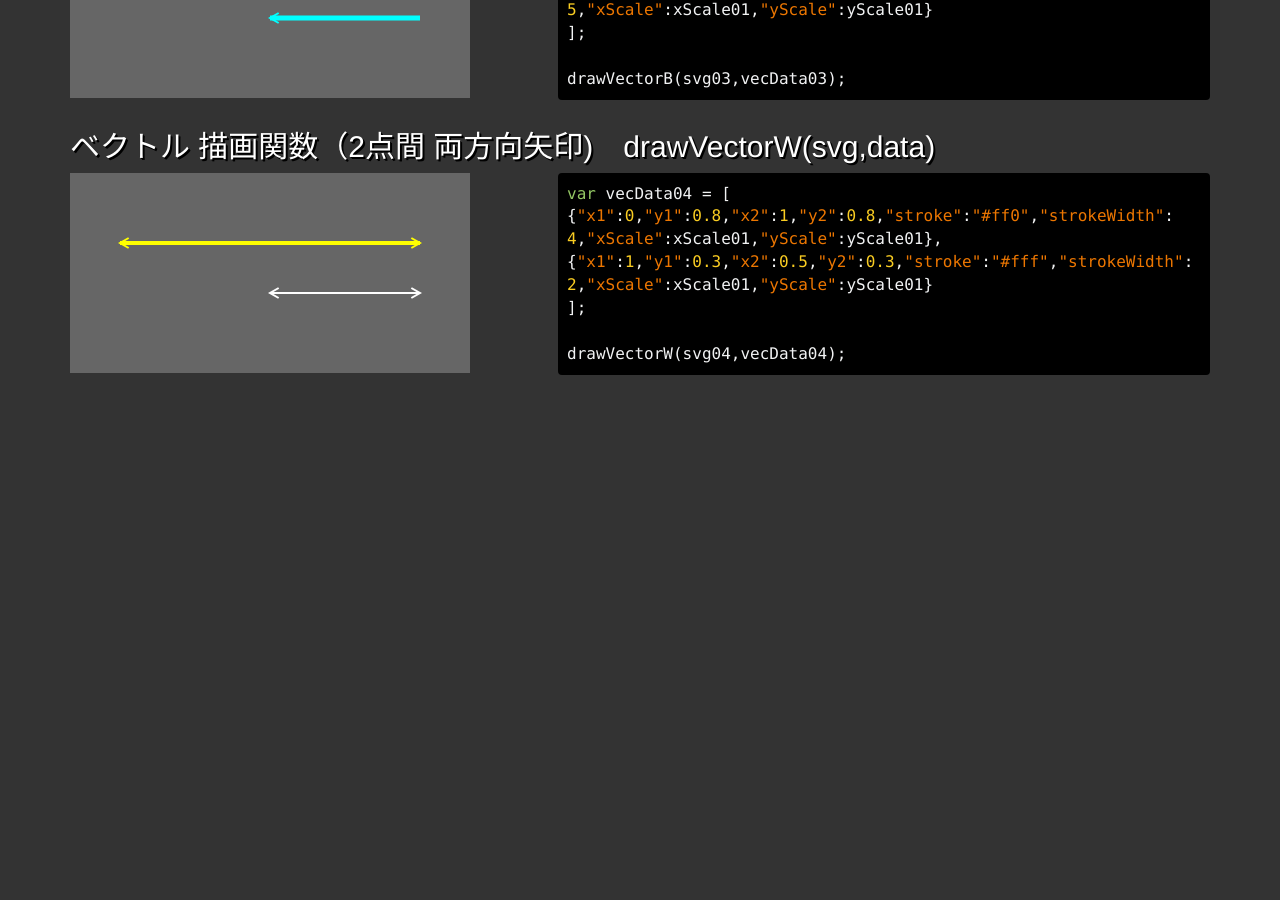
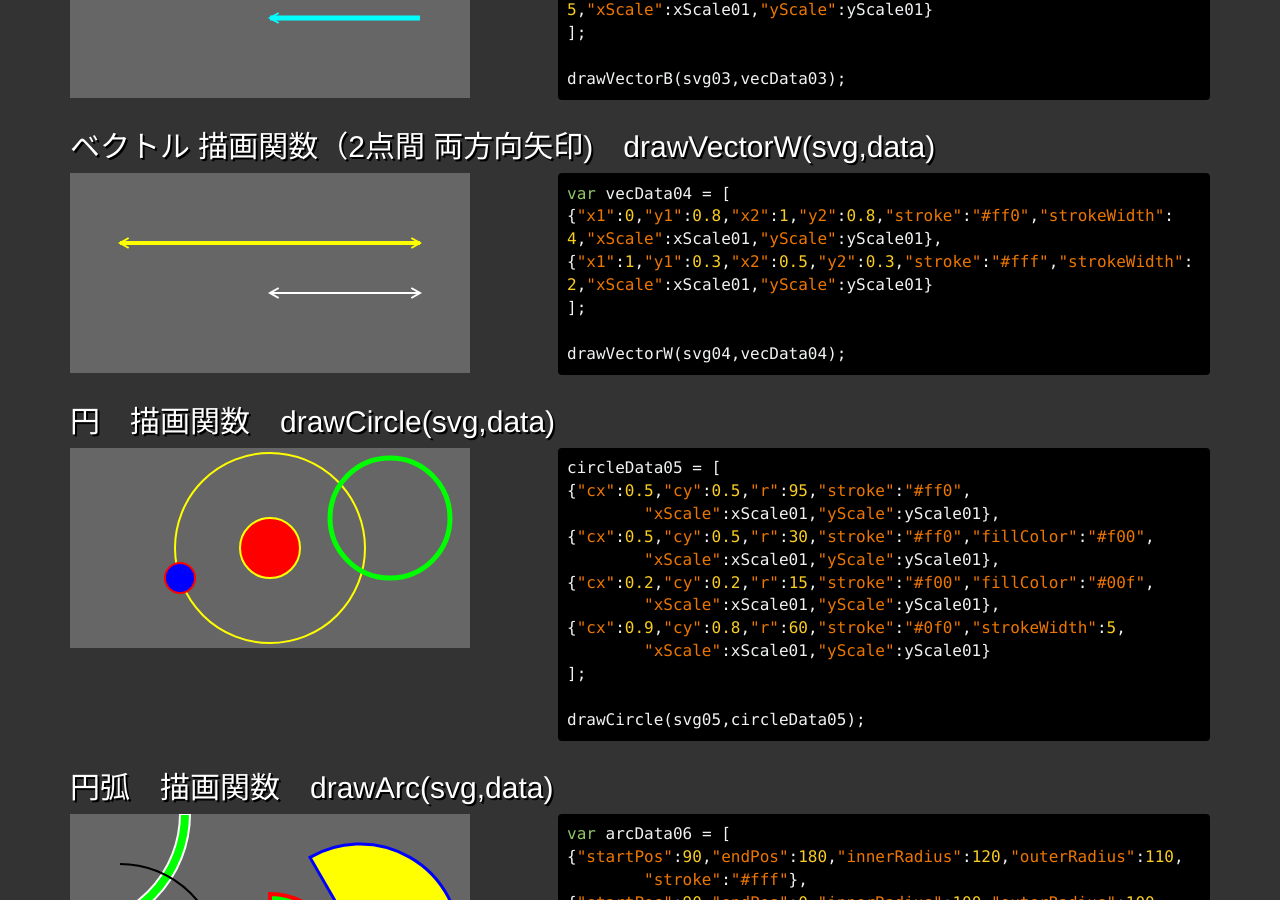
Before and after one commit to koyamatc/d3draw, a Jekyll site: the page index.html, which Jekyll copies as it is, in a window 1280 px wide and 900 px high, scrolled down 767 px. Built offline with Jekyll 4.4.1, drawn with Linux system fonts in a browser that asks for light colours; Markdown is read by kramdown in place of the engine named in the settings; before the commit the page ends 1152 px from its top, so only the background shows below that; some of the changed text lies outside the part shown.

Commit message:
modifying

```diff
--- a/index.html
+++ b/index.html
@@ -92,6 +92,137 @@ drawVectorW(svg04,vecData04);
 			</div>
 		</div><!-- / row -->
 
+		<h2>
+		 円　描画関数　drawCircle(svg,data)
+		</h2>
+		<div class="row">
+			<div class="col-sm-5">
+				<div id="svg05"></div>
+			</div>
+			<div class="col-sm-7">
+<pre>
+circleData05 = [
+{"cx":0.5,"cy":0.5,"r":95,"stroke":"#ff0",
+	"xScale":xScale01,"yScale":yScale01},
+{"cx":0.5,"cy":0.5,"r":30,"stroke":"#ff0","fillColor":"#f00",
+	"xScale":xScale01,"yScale":yScale01},
+{"cx":0.2,"cy":0.2,"r":15,"stroke":"#f00","fillColor":"#00f",
+	"xScale":xScale01,"yScale":yScale01},
+{"cx":0.9,"cy":0.8,"r":60,"stroke":"#0f0","strokeWidth":5,
+	"xScale":xScale01,"yScale":yScale01}
+];
+
+drawCircle(svg05,circleData05);
+</pre>
+			</div>
+		</div><!-- / row -->
+		<h2>
+		 円弧　描画関数　drawArc(svg,data)
+		</h2>
+		<div class="row">
+			<div class="col-sm-5">
+				<div id="svg06"></div>
+			</div>
+			<div class="col-sm-7">
+<pre>
+var arcData06 = [
+{"startPos":90,"endPos":180,"innerRadius":120,"outerRadius":110,
+	"stroke":"#fff"},
+{"startPos":90,"endPos":0,"innerRadius":100,"outerRadius":100,
+	"xScale":xScale01,"yScale":yScale01},
+{"startPos":120,"endPos":0,"innerRadius":50,"outerRadius":70,
+ "stroke":"#f00","strokeWidth":4,
+ "xTranslate":0.5,"yTranslate":0,
+ "xScale":xScale01,"yScale":yScale01},
+ {"startPos":90,"endPos":-30,"innerRadius":20,"outerRadius":100,
+ 	 "stroke":"#00f","strokeWidth":3,"fillColor":"#ff0",
+ 	 "xTranslate":0.8,"yTranslate":0.2,
+   "xScale":xScale01,"yScale":yScale01}
+];
+
+drawArc(svg06,arcData06);
+</pre>
+			</div>
+		</div><!-- / row -->
+
+		<h2>
+		 楕円　描画関数　drawEllipse(svg,data)
+		</h2>
+		<div class="row">
+			<div class="col-sm-5">
+				<div id="svg07"></div>
+			</div>
+			<div class="col-sm-7">
+<pre>
+</pre>
+			</div>
+		</div><!-- / row -->
+
+		<h2>
+		 長方形　描画関数　drawRectangle(svg,data)
+		</h2>
+		<div class="row">
+			<div class="col-sm-5">
+				<div id="svg08"></div>
+			</div>
+			<div class="col-sm-7">
+<pre>
+</pre>
+			</div>
+		</div><!-- / row -->
+
+		<h2>
+		 直角三角形　描画関数　drawRightTri(svg,data)
+		</h2>
+		<div class="row">
+			<div class="col-sm-5">
+				<div id="svg09"></div>
+			</div>
+			<div class="col-sm-7">
+<pre>
+</pre>
+			</div>
+		</div><!-- / row -->
+
+		<h2>
+		 多角形　描画関数　drawPolygon(svg,data)
+		</h2>
+		<div class="row">
+			<div class="col-sm-5">
+				<div id="svg10"></div>
+			</div>
+			<div class="col-sm-7">
+<pre>
+</pre>
+			</div>
+		</div><!-- / row -->
+
+		<h2>
+		 文字　描画関数　drawＴｅｘｔ(svg,data)
+		</h2>
+		<div class="row">
+			<div class="col-sm-5">
+				<div id="svg10"></div>
+			</div>
+			<div class="col-sm-7">
+<pre>
+</pre>
+			</div>
+		</div><!-- / row -->
+
+		<h2>
+		 Mathjax　描画関数　drawMathjax(svg,data)
+		</h2>
+		<div class="row">
+			<div class="col-sm-5">
+				<div id="svg10"></div>
+			</div>
+			<div class="col-sm-7">
+<pre>
+</pre>
+			</div>
+		</div><!-- / row -->
+
 	</div><!-- / container -->
 
 	<script src="js/jquery.js" charset="utf-8"></script>
@@ -145,6 +276,31 @@ $(document).on('ready',function(){
 				.append("svg")
 				.attr("class","svg1");
 
+		// svg container
+		var svg05 = d3.select("#svg05")
+				.append("svg")
+				.attr("class","svg1");
+
+		// svg container
+		var svg06 = d3.select("#svg06")
+				.append("svg")
+				.attr("class","svg1");
+
+		// svg container
+		var svg07 = d3.select("#svg07")
+				.append("svg")
+				.attr("class","svg1");
+
+		// svg container
+		var svg08 = d3.select("#svg08")
+				.append("svg")
+				.attr("class","svg1");
+
+		// svg container
+		var svg09 = d3.select("#svg09")
+				.append("svg")
+				.attr("class","svg1");
+
 		d3.selectAll(".svg1")
 				.attr("height",height)
 				.attr("width",width)
@@ -195,6 +351,65 @@ $(document).on('ready',function(){
 
 		 drawVectorW(svg04,vecData04);
 
+		// drawCircle(svg05,data)
+		circleData05 = [
+			{"cx":0.5,"cy":0.5,"r":95,"stroke":"#ff0",
+			"xScale":xScale01,"yScale":yScale01},
+			{"cx":0.5,"cy":0.5,"r":30,"stroke":"#ff0","fillColor":"#f00",
+			"xScale":xScale01,"yScale":yScale01},
+			{"cx":0.2,"cy":0.2,"r":15,"stroke":"#f00","fillColor":"#00f",
+			"xScale":xScale01,"yScale":yScale01},
+			{"cx":0.9,"cy":0.8,"r":60,"stroke":"#0f0","strokeWidth":5,
+			"xScale":xScale01,"yScale":yScale01}
+
+		];
+
+		drawCircle(svg05,circleData05);
+
+  	//drawArc
+  	var arcData06 = [
+  		{"startPos":90,"endPos":180,"innerRadius":120,"outerRadius":110,
+  		"stroke":"#fff"},
+  		{"startPos":90,"endPos":0,"innerRadius":100,"outerRadius":100,
+  			"xScale":xScale01,"yScale":yScale01},
+  		{"startPos":120,"endPos":0,"innerRadius":50,"outerRadius":70,
+  		 "stroke":"#f00","strokeWidth":4,
+  		 "xTranslate":0.5,"yTranslate":0,
+  			"xScale":xScale01,"yScale":yScale01},
+  		{"startPos":90,"endPos":-30,"innerRadius":20,"outerRadius":100,
+  		 "stroke":"#00f","strokeWidth":3,"fillColor":"#ff0",
+  		 "xTranslate":0.8,"yTranslate":0.2,
+  			"xScale":xScale01,"yScale":yScale01}
+
+  	];
+
+  	drawArc(svg06,arcData06);
+
+  	// 楕円形
+  	ellipseData07 = [
+  		{"cx":0.4,"cy":0.7,"xScale":xScale01,"yScale":yScale01},
+  		{"cx":0.8,"cy":0.3,"rx":50,"ry":80,"stroke":"#f00","fillColor":"#ff0",
+  		 "xScale":xScale01,"yScale":yScale01},
+  		{"cx":0.2,"cy":1.5,"rx":40,"ry":60,"stroke":"#f00","fillColor":"#00f",
+  		 "rAngle":45,"xScale":xScale01,"yScale":yScale01}
+  	];
+
+  	drawEllipse(svg07,ellipseData07);
+
+  	// 長方形
+  	rectData08 = [
+  		{"x":0.3,"y":0.9,"width":200,"height":90,"stroke":"lime" ,"xScale":xScale01,"yScale":yScale01},
+  		{"x":0.6,"y":0.5,"width":50,"height":80,"stroke":"#f00","fillColor":"#ff0",
+  		 "xScale":xScale01,"yScale":yScale01},
+  		{"x":0.2,"y":1.5,"width":40,"height":60,"stroke":"#f00","fillColor":"#00f",
+  		 "rAngle":45,"xScale":xScale01,"yScale":yScale01}
+  	];
+
+  	drawRect(svg08,rectData08);
+
+  	/* 直角三角形 */
+  	drawRTriangle(svg09,lineData01);
+
 	</script>
 </body>
 </html>
--- a/js/d3draws.js
+++ b/js/d3draws.js
@@ -119,9 +119,8 @@
           })
           .attr("class",function(d){
             return "d3vectorA";
-          });
-
-     vectorsA.each(drawArrowHead);
+          })
+          .each(drawArrowHead);
 
 
   };
@@ -177,14 +176,14 @@
           })
           .attr("class",function(d){
             return "d3vectorB";
-          });
-
-     vectorsB.each(drawArrowHead);
+          })
+          .each(drawArrowHead);
 
   };
 
   /**
     draw vector line between points
+       with arrowHead and Tail
                                     */
   function drawVectorW(svg,data){
 
@@ -233,10 +232,9 @@
           })
           .attr("class",function(d){
             return "d3vectorW";
-          });
-
-     vectorsW.each(drawArrowHead);
-     vectorsW.each(drawArrowTail);
+          })
+          .each(drawArrowHead)
+          .each(drawArrowTail);
 
   };
 
@@ -342,22 +340,203 @@
 
   };
 
+  /** draw circle */
+  function drawCircle(svg,data){
+    svg.selectAll(".circle")
+    .data(data)
+    .enter()
+    .append("circle")
+    .attr("cx",function(d){
+      return d.xScale?d.xScale(d.cx):d.cx;
+     })
+    .attr("cy",function(d){
+      return d.yScale?d.yScale(d.cy):d.cy;
+     })
+    .attr("r",function(d){ return d.r })
+    .attr("stroke",function(d){
+      return d.stroke?d.stroke:"#000"
+    ;})
+    .attr("stroke-width", function(d){
+      return d.strokeWidth?d.strokeWidth:2
+    ;})
+    .style("fill",function(d){
+      return d.fillColor?d.fillColor:"none";
+    })
+    .attr("id", function(d,i){
+      return d.id?d.id:"circle"+i
+    ;})
+    .attr("class", function(d){
+      return "circle"
+    ;})
+    .attr("class", function(d){
+      return d.class?d.class:""
+    ;})
+
+  }
+
+
+
   /* arc　描画関数　*/
-  function drawArc(svg,startPos,endPos,innerRadius,outerRadius,strokeWidth,stroke,fillColor,xScale,yScale){
+  //function drawArc(svg,startPos,endPos,innerRadius,outerRadius,strokeWidth,stroke,fillColor,xScale,yScale){
+  function drawArc(svg,data){
+    var arc = d3.svg.arc()
+      .innerRadius(function(d){return d.innerRadius})
+      .outerRadius(function(d) {return d.outerRadius})
+      .startAngle(function(d){return d.startPos * aDegree;})
+      .endAngle(function(d) { return d.endPos * aDegree;});
 
-    var arc = d3.svg.arc()
-      .innerRadius(function(){return innerRadius})
-      .outerRadius(function() {return outerRadius})
-      .startAngle(function(){return startPos * aDegree;})
-      .endAngle(function() { return endPos * aDegree;});
+    svg.selectAll(".arcs")
+    .data(data)
+    .enter()
+    .append("path")
+    .attr("transform", function(d){
+      return d.xScale?"translate(" +
+                        d.xScale(d.xTranslate?d.xTranslate:0) + "," +
+                        d.yScale(d.yTranslate?d.yTranslate:0) +")"
+                      :"translate(" +
+                        d.xTranslate?d.xTranslate:0 + "," +
+                        d.yTranslate?d.yTranslate:0 + ")"
+    ;})
+    .attr("d", arc)
+    .attr("stroke",function(d){
+      return d.stroke?d.stroke:"#000";})
+    .attr("stroke-width", function(d){
+      return d.strokeWidth?d.strokeWidth:2;})
+    .style("fill",function(d){
+      return d.fillColor?d.fillColor:"#0f0";})
+    .attr("id",function(d,i){
+      return d.id?d.id:"arc"+i;
+    })
+    .attr("class",function(d){
+      return "arcs"
+    })
+    .attr("class",function(d){
+      return d.class?d.class:"";
+    });
 
-    svg.append("path")
-    .attr("transform", "translate("+xScale(0)+","+yScale(0)+")")
-    .attr("d", arc)
-    .attr("stroke",function(){return stroke;})
-    .attr("stroke-width", function(){return strokeWidth;})
-    .attr("fill",function(){return fillColor;});
+  };
 
+  /** draw Ellipse */
+  function drawEllipse(svg,data){
+    svg.selectAll(".ellipse")
+      .data(data)
+      .enter()
+      .append("ellipse")
+      .attr("cx",function(d){
+        return d.xScale?d.xScale(d.cx?d.cx:0):d.cx?d.cx:0;
+      })
+      .attr("cy",function(d){
+        return d.yScale?d.yScale(d.cy?d.cy:0):d.cy?d.cy:0;
+      })
+      .attr("rx",function(d){
+        return d.rx?d.rx:20;
+      })
+      .attr("ry",function(d){
+        return d.ry?d.ry:10;
+      })
+      .attr("stroke",function(d){
+        return d.stroke?d.stroke:"#000";
+      })
+      .attr("stroke-width", function(d){
+        return d.strokeWidth?d.strokeWidth:2;
+      })
+      .style("fill",function(d){
+       return d.fillColor?d.fillColor:"none";
+      })
+      .attr("id",function(d,i){
+        return d.id?d.id:"ellipse"+i;
+      })
+      .attr("class",function(d){
+        return "ellipsee"
+      })
+      .attr("class",function(d){
+        return d.class?d.class:"";
+      })
+      .attr("transform",function(d){
+        return d.rAngle?"rotate("+d.rAngle+")":"rotate(0)"
+      });
+
+  };
+
+
+  /** draw Rectangle */
+  function drawRect(svg,data){
+    svg.selectAll(".rect")
+      .data(data)
+      .enter()
+      .append("rect")
+      .attr("x",function(d){
+        return d.xScale?d.xScale(d.x?d.x:0):d.x?d.x:0;
+      })
+      .attr("y",function(d){
+        return d.yScale?d.yScale(d.y?d.y:0):d.y?d.y:0;
+      })
+      .attr("width",function(d){
+        return d.width?d.width:20;
+      })
+      .attr("height",function(d){
+        return d.height?d.height:10;
+      })
+      .attr("stroke",function(d){
+        return d.stroke?d.stroke:"#000";
+      })
+      .attr("stroke-width", function(d){
+        return d.strokeWidth?d.strokeWidth:2;
+      })
+      .style("fill",function(d){
+       return d.fillColor?d.fillColor:"none";
+      })
+      .attr("id",function(d,i){
+        return d.id?d.id:"rect"+i;
+      })
+      .attr("class",function(d){
+        return "rect"
+      })
+      .attr("class",function(d){
+        return d.class?d.class:"";
+      })
+      .attr("transform",function(d){
+        return d.rAngle?"rotate("+d.rAngle+")":"rotate(0)"
+      });
+
+  };
+
+  /** 直角三角形 */
+  function drawRTriangle(svg,data){
+    svg.selectAll(".rtriangle")
+      .data(data)
+      .enter()
+      .append("line")
+      .attr("x1",function(d){
+        return d.xScale?d.xScale(d.x1):d.x1;
+      })
+      .attr("y1",function(d){
+        return d.yScale?d.yScale(d.y1):d.y1;
+      })
+      .attr("x2",function(d){
+        return d.xScale?d.xScale(d.x1):d.x1;
+      })
+      .attr("y2",function(d){
+        return d.yScale?d.yScale(d.y1):d.y1;
+      })
+      .each(test);
+  };
+
+  function test(d){
+
+    d3.select(this)
+      .attr("x2",function(d){
+        return d.xScale?d.xScale(d.x2):d.x2
+      })
+      .attr("y2",function(d){
+        return d.xScale?d.yScale(d.y2):d.y2
+      })
+      .attr("stroke",function(d){
+        return d.stroke?d.stroke:"#000"
+      })
+      .attr("stroke-width",function(d){
+        return d.strokeWidth?d.strokeWidth:2
+      })
   };
 
   /** draw Mathjax */
@@ -390,19 +569,3 @@
       .style("fill",function(d){return d.stroke})
       .attr("transform",function(d){return d.rAngle?"rotate("+d.rAngle+")":"rotate(0)"});
   }
-
-
-  /** draw circle */
-  function drawCircle(svg,data,xScale,yScale){
-    svg.selectAll("circle")
-    .data(data)
-    .enter()
-    .append("circle")
-    .attr("cx",function(d){ return xScale(d.cx) })
-    .attr("cy",function(d){ return yScale(d.cy) })
-    .attr("r",function(d){ return d.r })
-    .attr("stroke",function(d){return d.stroke;})
-    .attr("stroke-width", function(d){return d.strokeWidth;})
-    .style("fill",function(d){return d.fillColor;});
-
-  }
```
Also changed, not shown: 2 other files.
